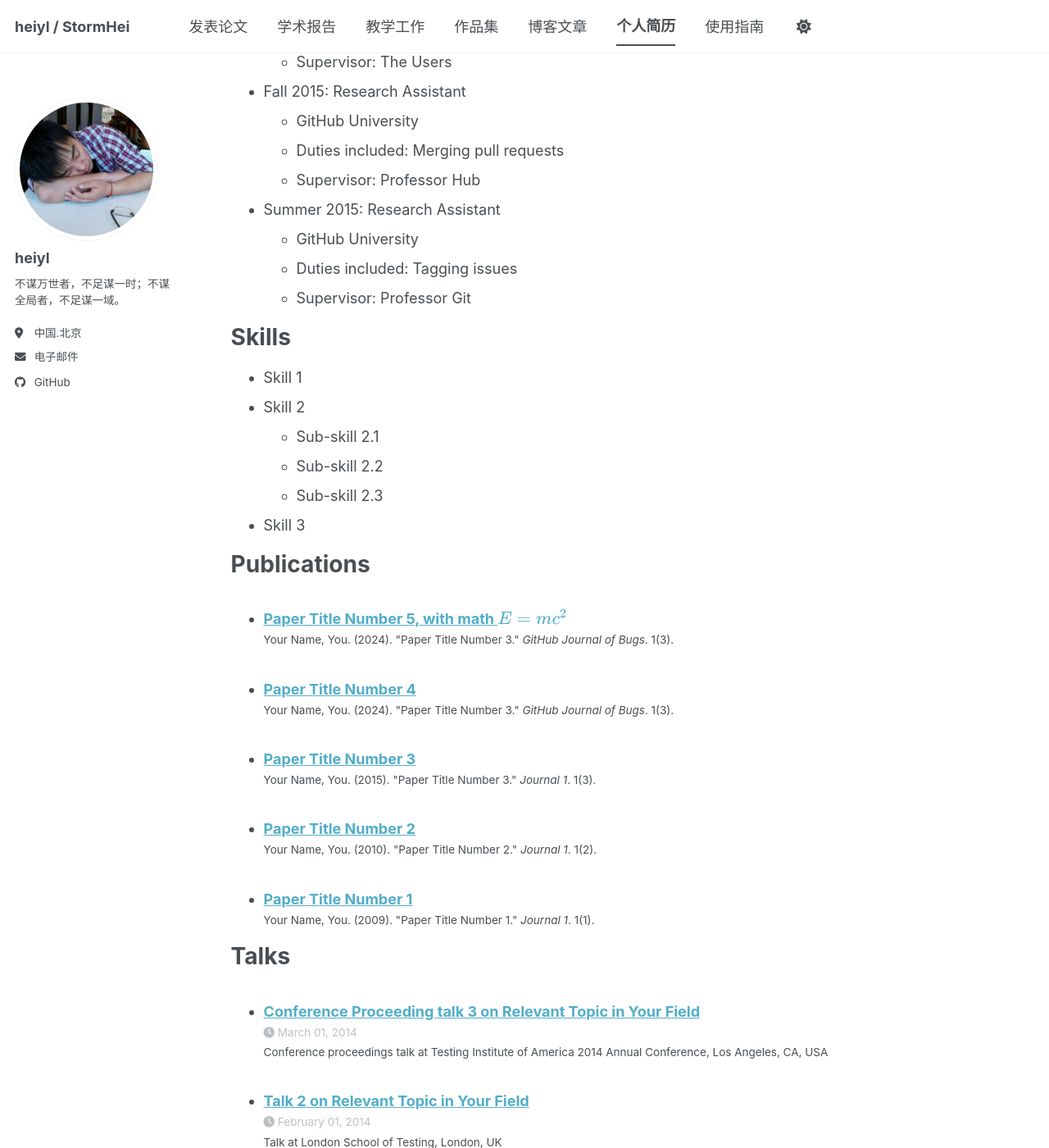
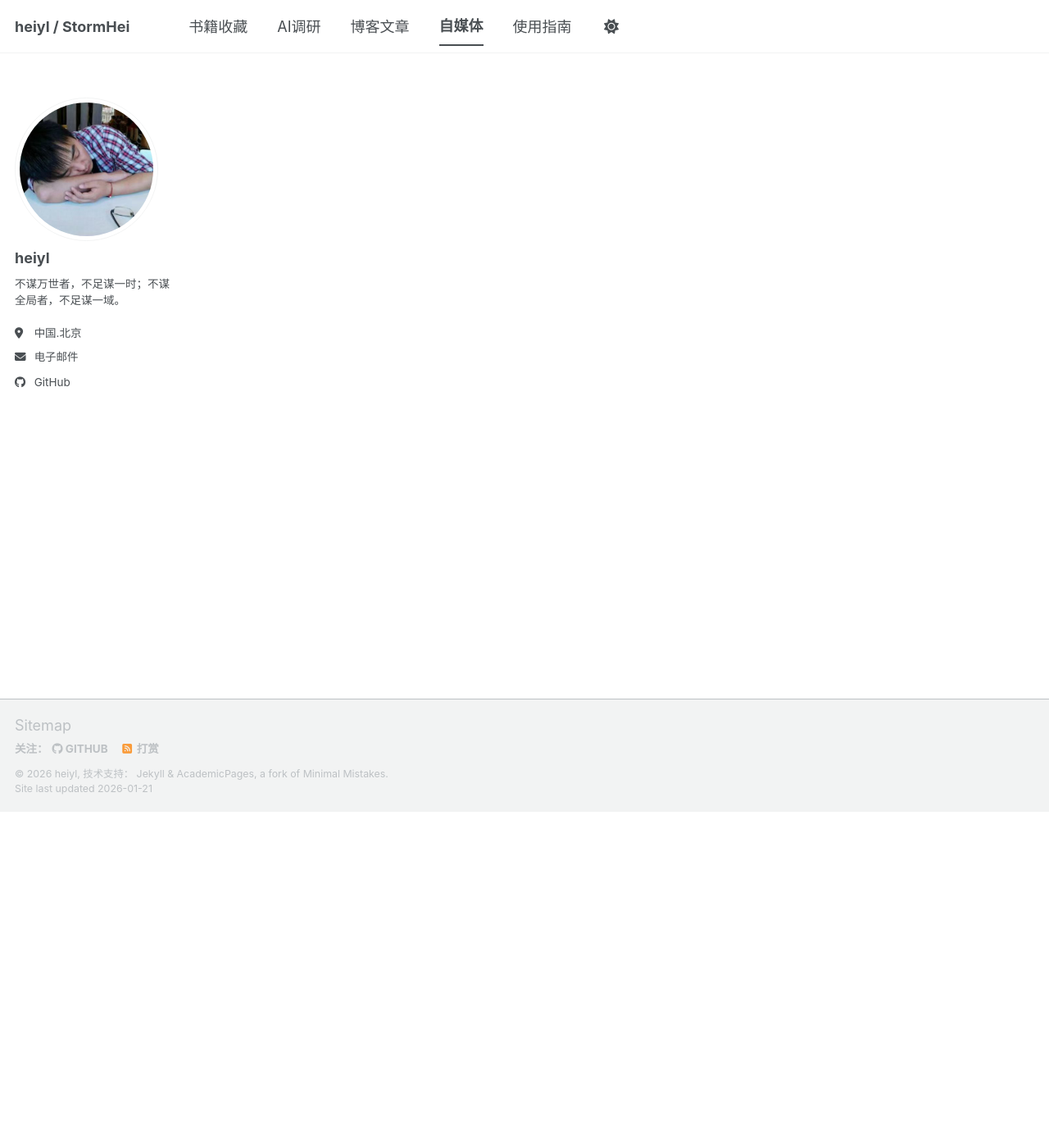
Before and after one commit to heiyl/heiyl.github.io, a Jekyll site: the page built from _pages/cv.md, in a window 1280 px wide and 1400 px high, scrolled down 410 px. Shown: the whole window at 82% size. Built offline with Jekyll 4.4.1, drawn with Linux system fonts in a browser that asks for light colours; a script bundle is joined from its source files by our own code; library files that are not in the unit come from our copies; some of the changed text lies outside the part shown.

Commit message:
导航功能

```diff
--- a/_config.yml
+++ b/_config.yml
@@ -11,7 +11,7 @@ locale                   : "zh-CN"
 site_theme               : "default" # The available themes options are "default", "air", "sunrise", "mint", "dirt" and "contrast"
 title                    : "heiyl / StormHei"
 title_separator          : "-"
-name                     : &name "您的姓名"
+name                     : &name "heiyl"
 description              : &description "您的学术作品集"   # Update this with a general description of your site, this is the default if not overridden by a page
 url                      : https://heiyl.github.io # The base hostname & protocol for your site e.g. "https://[your GitHub username].github.io",
                                                            # or if you already have some other page hosted on Github then use "https://[your GitHub username].github.io/[Your Repo Name]"
--- a/_data/navigation.yml
+++ b/_data/navigation.yml
@@ -8,22 +8,22 @@
 #      Markdown formatted page while the second is generated using JSON.
 
 main:
-  - title: "发表论文"
+  - title: "书籍收藏"
     url: /publications/
 
-  - title: "学术报告"
+  - title: "AI调研"
     url: /talks/
 
-  - title: "教学工作"
-    url: /teaching/
+  # - title: "教学工作"
+  #   url: /teaching/
 
-  - title: "作品集"
-    url: /portfolio/
+  # - title: "作品集"
+  #   url: /portfolio/
 
   - title: "博客文章"
     url: /year-archive/
 
-  - title: "个人简历"
+  - title: "自媒体"
     url: /cv/
 
   # - title: "CV"
--- a/_pages/cv.md
+++ b/_pages/cv.md
@@ -30,18 +30,17 @@ Work experience
 * Summer 2015: Research Assistant
   * GitHub University
   * Duties included: Tagging issues
-  * Supervisor: Professor Git
+  * Supervisor: Professor Git -->
 
-Skills
+抖音
 ======
-* Skill 1
+<!-- * Skill 1
 * Skill 2
   * Sub-skill 2.1
   * Sub-skill 2.2
   * Sub-skill 2.3
 * Skill 3
-
-Publications
+小红书
 ======
   <ul>{% for post in site.publications reversed %}
     {% include archive-single-cv.html %}
@@ -61,4 +60,4 @@ Teaching
 
 Service and leadership
 ======
-* Currently signed in to 43 different slack teams
+* Currently signed in to 43 different slack teams -->
```
Also changed, not shown: other parts of _pages/cv.md (+5 -5 lines).
